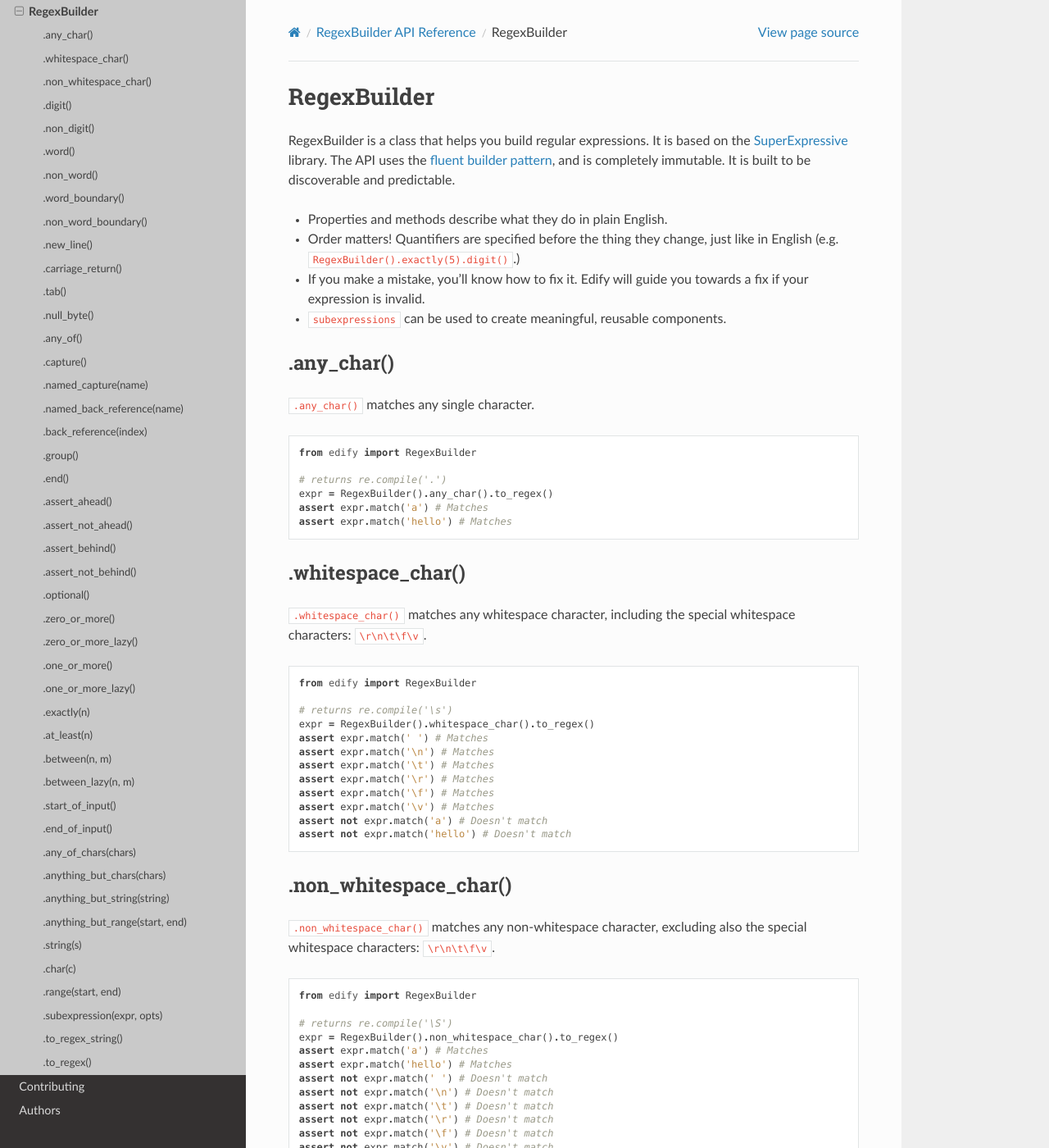
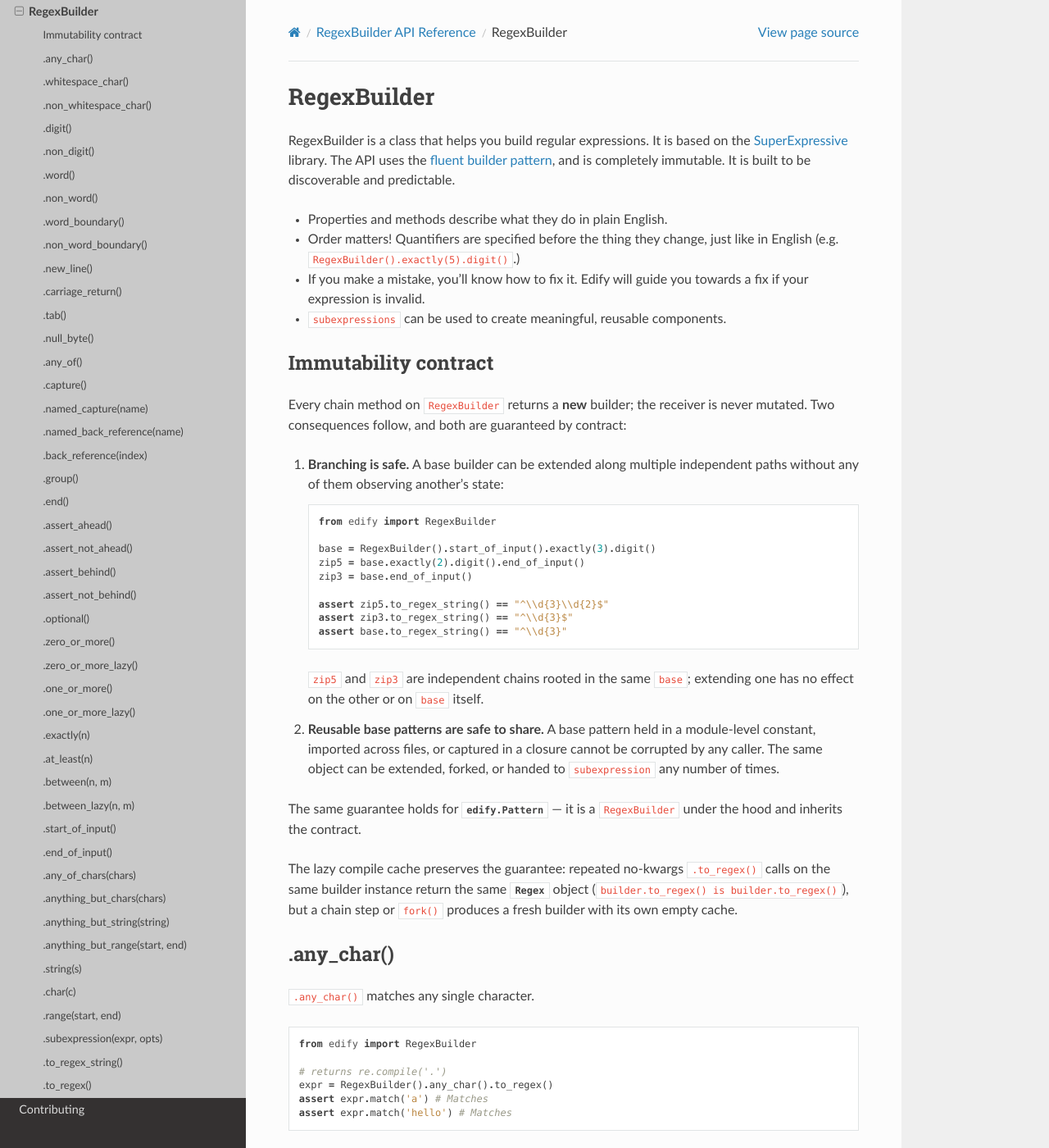
Before and after one commit to luciferreeves/edify, a Sphinx documentation site: the page built from docs/regex-builder/builder/index.rst, in a window 1280 px wide and 1400 px high. Shown: the whole window at 82% size. Built offline with Sphinx 7.4.7 and the Read the Docs theme 3.1.0, drawn with Linux system fonts in a browser that asks for light colours.

Commit message:
docs(builder): document the immutability contract with branchability example in the API reference and README

```diff
--- a/README.rst
+++ b/README.rst
@@ -246,6 +246,7 @@
 - Order matters! Quantifiers are specified before the thing they change, just like in English (e.g. ``RegexBuilder().exactly(5).digit()``).
 - If you make a mistake, you'll know how to fix it. Edify will guide you towards a fix if your expression is invalid.
 - ``subexpressions`` can be used to create meaningful, reusable components.
+- Every chain method returns a new builder — the receiver is never mutated. Two extensions of the same base pattern are always independent, so reusable base builders are safe to share across modules, closures, and threads.
 
 Edify turns those complex and unwieldy regexes that appear in code reviews into something that can be read, understood, and **properly reviewed** by your peers - and maintained by anyone!
 
--- a/docs/regex-builder/builder/index.rst
+++ b/docs/regex-builder/builder/index.rst
@@ -7,6 +7,33 @@
 - Order matters! Quantifiers are specified before the thing they change, just like in English (e.g. ``RegexBuilder().exactly(5).digit()``.)
 - If you make a mistake, you'll know how to fix it. Edify will guide you towards a fix if your expression is invalid.
 - ``subexpressions`` can be used to create meaningful, reusable components.
+
+Immutability contract
+---------------------
+
+Every chain method on ``RegexBuilder`` returns a **new** builder; the receiver is never mutated. Two consequences follow, and both are guaranteed by contract:
+
+1. **Branching is safe.** A base builder can be extended along multiple independent paths without any of them observing another's state:
+
+   .. code-block:: python
+
+       from edify import RegexBuilder
+
+       base = RegexBuilder().start_of_input().exactly(3).digit()
+       zip5 = base.exactly(2).digit().end_of_input()
+       zip3 = base.end_of_input()
+
+       assert zip5.to_regex_string() == "^\\d{3}\\d{2}$"
+       assert zip3.to_regex_string() == "^\\d{3}$"
+       assert base.to_regex_string() == "^\\d{3}"
+
+   ``zip5`` and ``zip3`` are independent chains rooted in the same ``base``; extending one has no effect on the other or on ``base`` itself.
+
+2. **Reusable base patterns are safe to share.** A base pattern held in a module-level constant, imported across files, or captured in a closure cannot be corrupted by any caller. The same object can be extended, forked, or handed to ``subexpression`` any number of times.
+
+The same guarantee holds for :class:`edify.Pattern` — it is a ``RegexBuilder`` under the hood and inherits the contract.
+
+The lazy compile cache preserves the guarantee: repeated no-kwargs ``.to_regex()`` calls on the same builder instance return the same :class:`Regex` object (``builder.to_regex() is builder.to_regex()``), but a chain step or ``fork()`` produces a fresh builder with its own empty cache.
 
 .any_char()
 -----------
```
Also changed, not shown: 1 other file.
